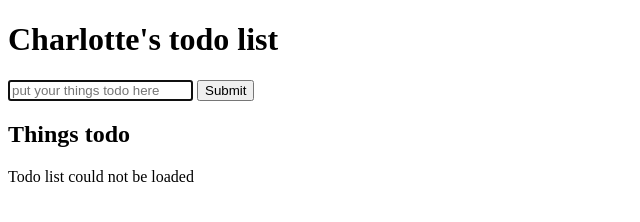
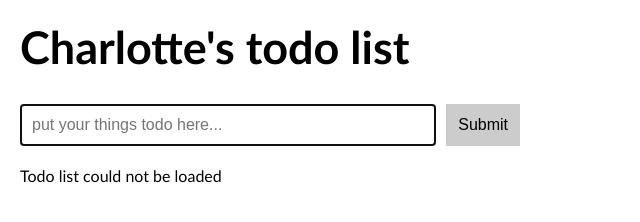
Before and after one commit to cebirmingham/todo, a plain HTML site: page index.html in a window 1280 px wide. Shown: the whole page, without its empty margins (0-640 px from the left). Drawn offline with nearby package versions, Linux system fonts and the light colour scheme; no server answers.

Commit message:
add styling

```diff
--- a/index.html
+++ b/index.html
@@ -1,20 +1,31 @@
 <!DOCTYPE html>
 <html lang="en-GB">
     <head>
+        <!-- Page meta-information -->
+        <meta charset="utf-8" />
+        <meta name="description" content="Simple todo appication" />
+        <meta name="robots" content="noindex" />
         <title>Charlotte's todo list</title>
+
+        <!-- Styles -->
+        <meta name="viewport" content="width=device-width" />
+        <link rel="stylesheet" href="./main.css"/>
+
     </head>
     <body>
-        <h1>Charlotte's todo list</h1>
+        <h1 class="page-heading">Charlotte's todo list</h1>
 
 
-        <form action="#" id="new-todo-form">
-            <input type="text" id="new-todo" placeholder="put your things todo here"/>
-            <input type="submit" id="submit" value="Submit"/>
+        <form action="#" id="new-todo-form" class="todo-form">
+            <div class="form-text">
+                <input type="text" id="new-todo" placeholder="put your things todo here..."/>
+            </div>
+            <div class="form-button">
+                <input type="submit" id="submit" value="Submit"/>
+            </div>
         </form>
 
-
-        <h2>Things todo</h2>
-        <div id="todo-list"></div>
+        <ul id="todo-list" class="todo-list"></ul>
 
 
         <script src="https://code.jquery.com/jquery-3.3.1.js" integrity="sha256-2Kok7MbOyxpgUVvAk/HJ2jigOSYS2auK4Pfzbm7uH60=" crossorigin="anonymous"></script>
--- /dev/null
+++ b/main.css
@@ -0,0 +1,53 @@
+
+html, body {
+    margin: 0;
+    padding: 0;
+}
+
+body {
+    padding: 20px;
+    font-family: 'Gill Sans', 'Gill Sans MT', Calibri, 'Trebuchet MS', sans-serif;
+}
+
+
+.page-heading {
+    margin: 0 0 30px 0;
+    font-size: 45px;
+}
+
+.todo-form {
+    margin-bottom: 20px;
+    max-width: 500px;
+    display: flex;
+}
+
+.form-text {
+    flex-grow: 3;
+}
+
+.form-text input {
+    width: 100%;
+    box-sizing: border-box;
+    border: solid 2px #CCC;
+    font-size: 16px;
+    padding: 10px;
+}
+
+.form-button {
+    align-self: flex-end;
+    padding-left: 10px;
+}
+
+.form-button input {
+    font-size: 16px;
+    background: #CCC;
+    border: solid 2px #CCC;
+    padding: 10px;
+
+}
+
+.todo-list {
+    list-style: none;
+    margin: 0;
+    padding: 0;
+}
--- a/main.js
+++ b/main.js
@@ -65,7 +65,7 @@ function loadTodoList(){
             todoList.html('<p>Todo list could not be loaded</p>');
         },
         success: function(items){
-            var html = "<ul>";
+            var html = "";
             for (const item of items) {
                 console.log(item);
                 html += "<li>";
@@ -78,7 +78,6 @@ function loadTodoList(){
                 }
                 html += "</li>";
             }
-            html +="</ul>"
             todoList.html(html);
         }
     });
```
